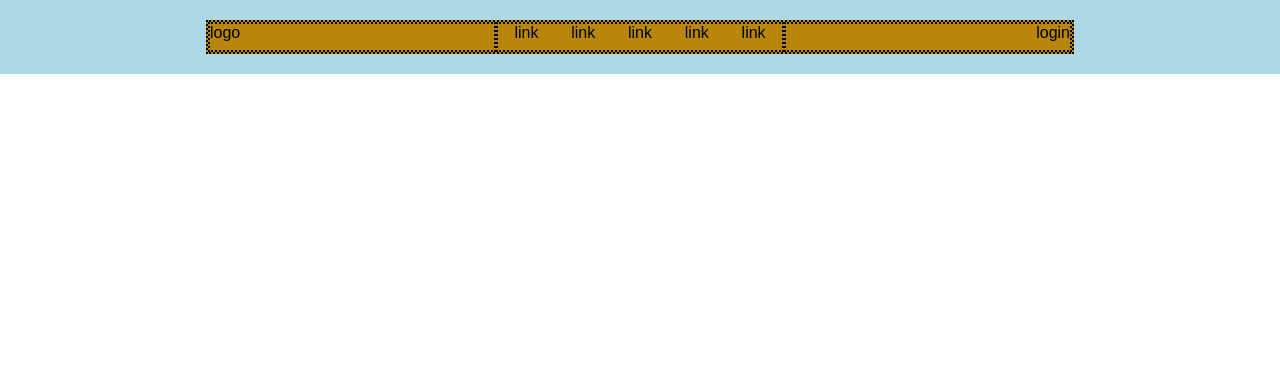
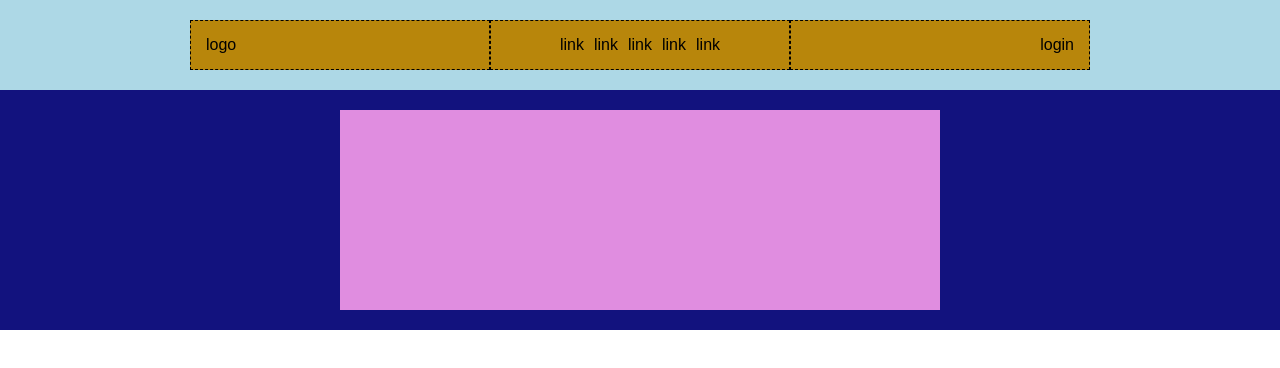
Before and after one commit to EnricoCirilli/htmlcss-struttura-discord, a plain HTML site: page index.html in a window 1280 px wide. Drawn offline with Linux system fonts and the light colour scheme.

Commit message:
ADD: refactoring css

```diff
--- a/css/style.css
+++ b/css/style.css
@@ -1,12 +1,12 @@
 
-/* Universal rules*/
+/* U-R*/
 *{
     margin: 0;
     padding: 0;
     box-sizing: border-box;
     font-family: sans-serif;
 }
-/* Setting Header */
+/* HEADER */
 .header{
     background-color: lightblue;
     min-height: 60px;
@@ -14,34 +14,49 @@
     display: flex;
     justify-content: center;
 }
-/* setting Nav bar */
+/* SET NAV BAR*/
 .nav-bar{
     display: flex;
 }
-/* setting ul .deco */
+/* STILYING LIST AND USING GAP*/
 .deco {
     display: flex;
-    justify-content:space-around;
+    justify-content: center;
+    gap: 10px;
 }
-/* appliing list-stile to list*/
+/* LIST STYLE*/
 ul li {
     list-style: none;
 }
-/* applying color and text decoration to a */
+/* COLOR AND TEXT DECO */
 a{
     color: black;
     text-decoration: none;
 
 }
-/* applying dotted bordder and background color */
-div{
-    width: 70%;
-    min-height: 30px;
-    border: 2px dotted black;
+/* DOTTED BORDER*/
+.space {
+    width: 300px;
+    padding: 15px;
+    border: 1px dashed black;
     background-color: darkgoldenrod;
 }
-/* applyiung flex end to login */
+/* FLE.END TO LOGIN */
 .login{
     display: flex;
     justify-content: flex-end;
 }
+/* FIRST SECTION */
+.section-1{
+    background-color: rgb(18, 18, 126);
+    padding: 20px;
+    display: flex;
+    justify-content: center;
+}
+/* PINK BOX */
+.box-1{
+    background-color: rgb(224, 141, 224);
+    width: 600px;
+    min-height: 200px;
+
+}
--- a/index.html
+++ b/index.html
@@ -27,8 +27,8 @@
        <!-- MAIN -->
        <main>
             <!-- SECTION-1 -->
-            <section>
-
+            <section class="section-1">
+                <div class="box-1"></div>
             </section>
             <!-- /SECTION-1 -->
 
```
